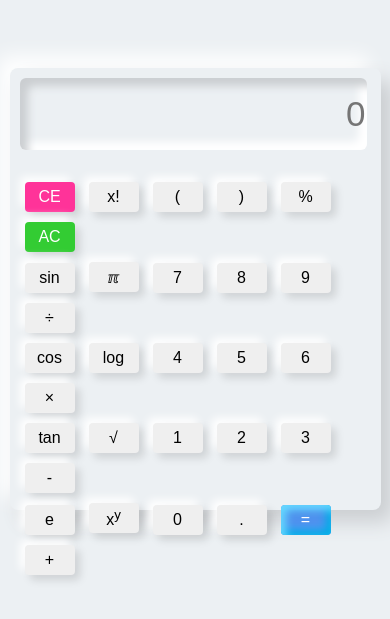
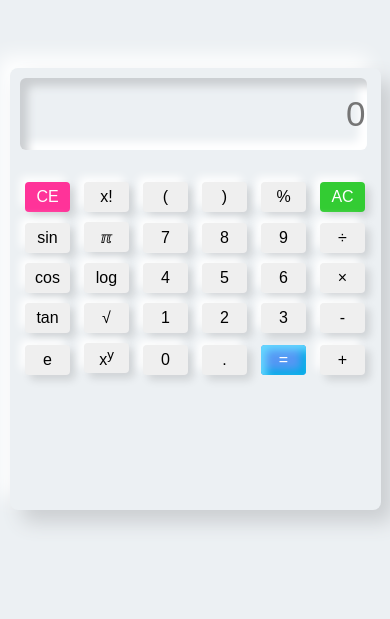
Before and after one commit to marioIDN/project-calculator, a plain HTML site: page index.html in a window 390 px wide. Shown: the part 133-752 px from the top of the page. Drawn offline with Linux system fonts and the light colour scheme.

Commit message:
update responsive pada file css #2

```diff
--- a/style.css
+++ b/style.css
@@ -123,6 +123,6 @@ body {
         height: 50vh;
     }
     .tombol .baris button {
-        width: 50px;
+        width: 45px;
     }
 }
```
